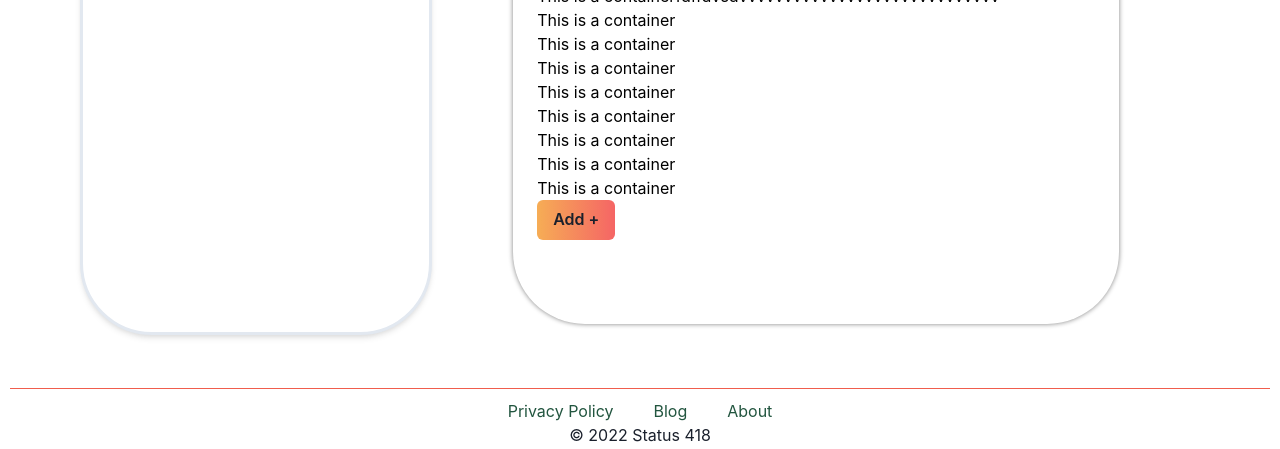
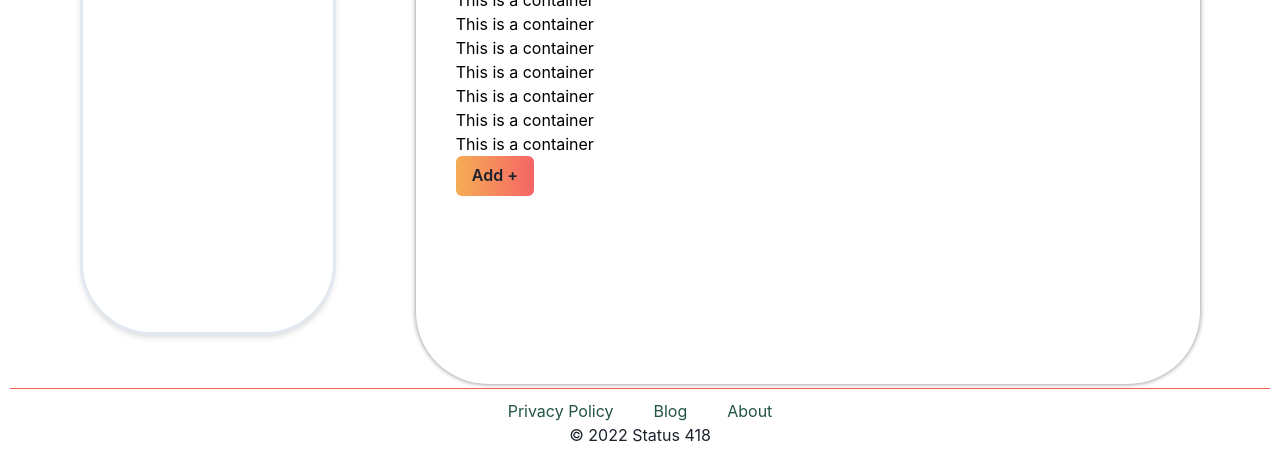
Before and after one commit to SchoolOfCode/final-project_front-end-status-418, a React app in the folder rootine/: page / in a window 1280 px wide. Shown: the part 351-800 px from the top of the page. Built offline with nearby package versions, Linux system fonts and the light colour scheme; no server answers; a web font is replaced by a local one.

Commit message:
Correct gap, and calender-view size?

```diff
--- a/rootine/src/components/App/App.js
+++ b/rootine/src/components/App/App.js
@@ -26,6 +26,7 @@ function App() {
                         marginLeft="5em"
                         marginRight="5em"
                         marginBottom="1em"
+                        gap='20'
                     >
                         <DetailsPanel />
                         <Calender />
--- a/rootine/src/components/App/Calender/Calender.css
+++ b/rootine/src/components/App/Calender/Calender.css
@@ -3,7 +3,7 @@
   border-radius: 4.5em;
   box-shadow: 0px 0px 5px gray;
   background-color: white;
-  margin-left: 0.01mm;
+  /* margin-left: 0.01mm; */
   width: 150vw;
-  height: 50vh;
+  height: 65vh;
 }
--- a/rootine/src/components/App/Calender/Calender.js
+++ b/rootine/src/components/App/Calender/Calender.js
@@ -4,8 +4,14 @@ import "./Calender.css";
 const Calender = () => {
     let name = "test";
     return (
-    <Container className="calender-view" color="black" overflow="hidden" p="6">
-      <Box>
+        <Container
+            className="calender-view"
+            color="black"
+            overflow="hidden"
+            p="10"
+            maxW = "75vw"
+        >
+            <Box as="div">
                 <Heading as="h3" size="lg">
                     Welcome, {name}
                 </Heading>
--- a/rootine/src/components/DetailsPanel/DetailsPanel.js
+++ b/rootine/src/components/DetailsPanel/DetailsPanel.js
@@ -2,10 +2,9 @@ import { Box } from "@chakra-ui/react";
 
 const DetailsPanel = () => {
     return (
-
         <Box
             className="details-panel-parent"
-      maxW="960px"
+            // maxW="960px"
             width="22em"
             height="65%"
             borderWidth="3px"
@@ -18,7 +17,6 @@ const DetailsPanel = () => {
         >
             This is the Box
         </Box>
-
     );
 };
 
```
Lines whose indentation alone changed are shown as unchanged.
